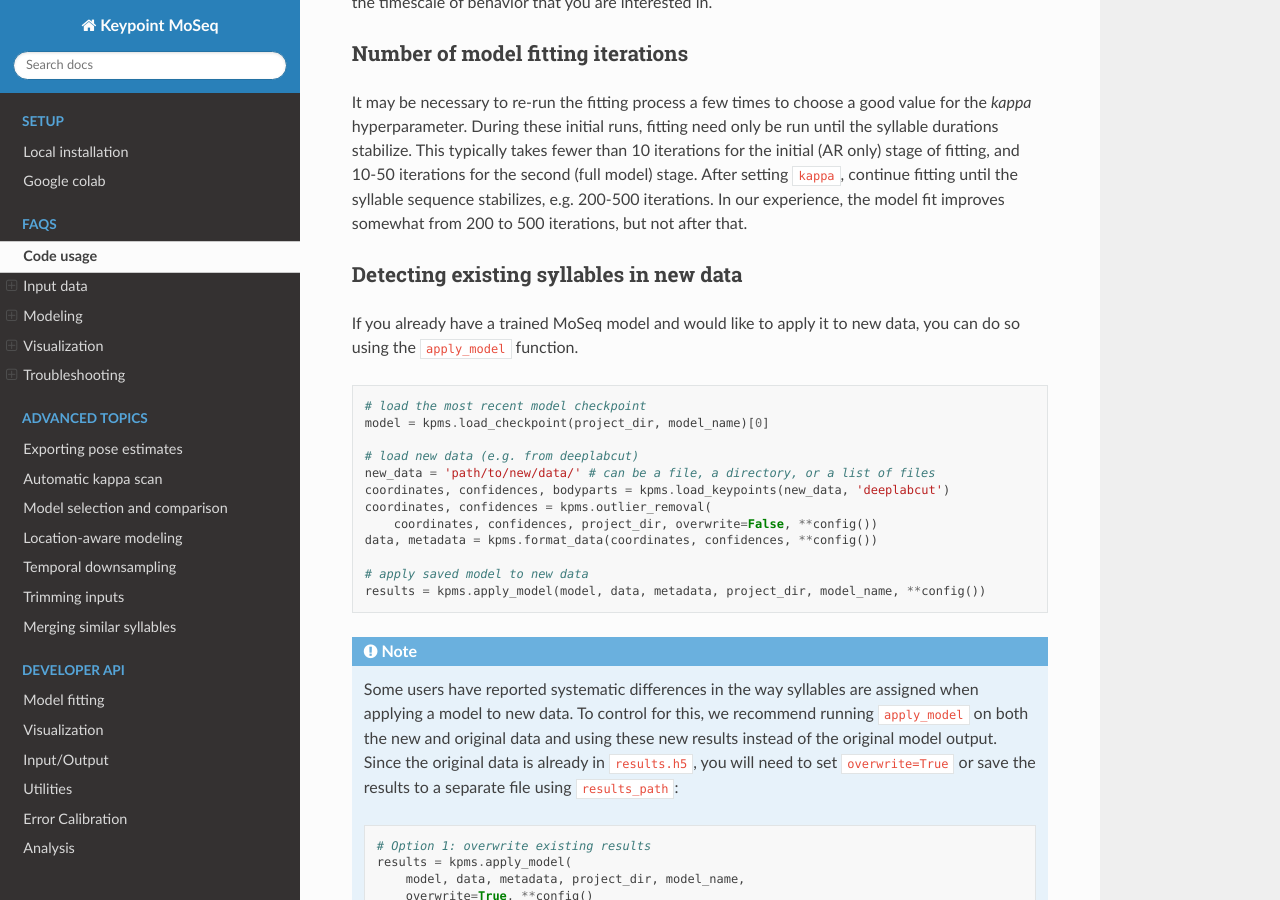
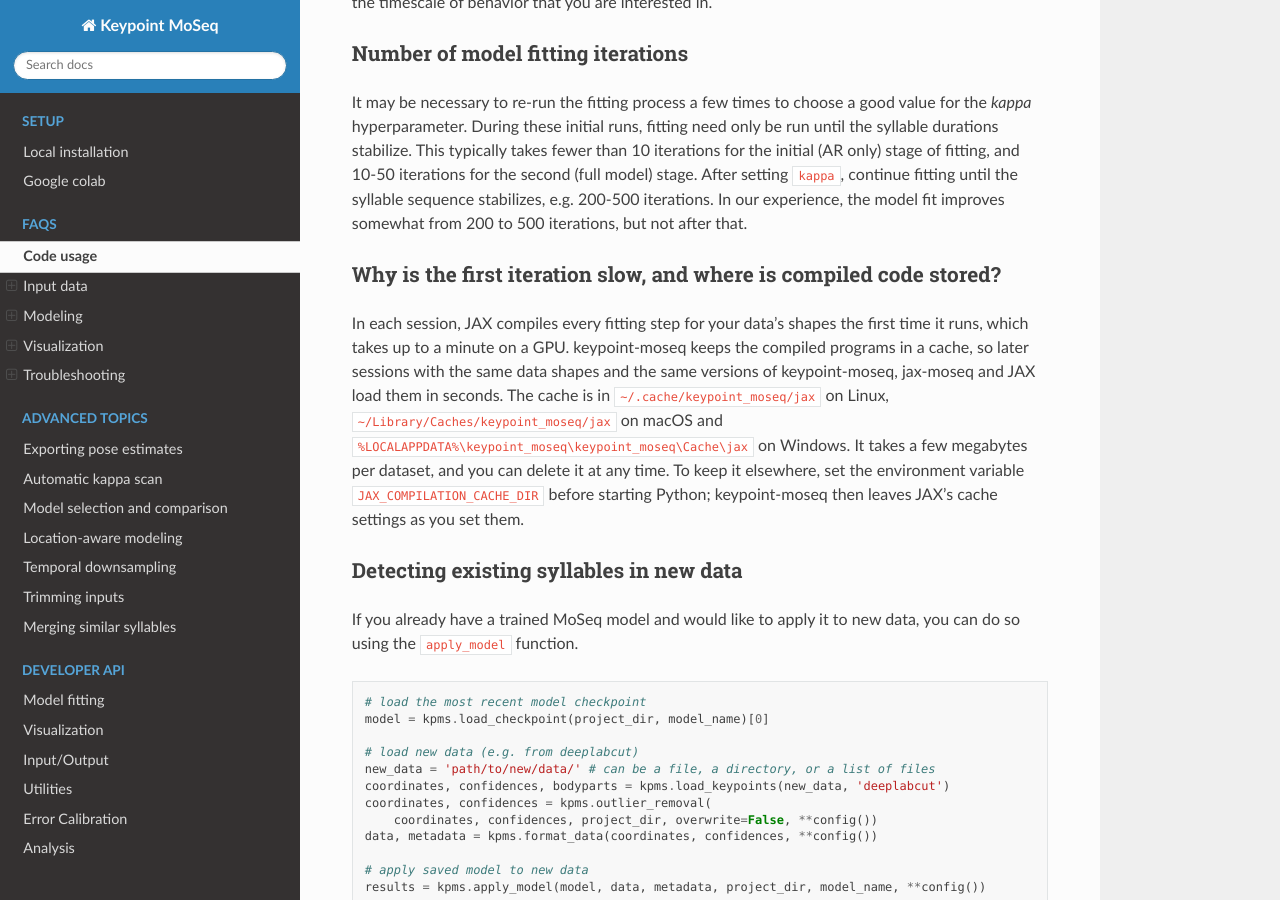
Before and after one commit to dattalab/keypoint-moseq, a Sphinx documentation site: the page built from docs/source/FAQs.rst, in a window 1280 px wide and 900 px high, scrolled down 4598 px. Built offline with Sphinx 7.4.7 and the Read the Docs theme 3.1.0, drawn with Linux system fonts in a browser that asks for light colours; pages that are not in the unit, such as notebooks, are missing from menus.

Commit message:
Explain the compilation cache in the FAQ
A new Modeling entry says why the first iteration is slow, where the
compiled programs are cached on each platform, that the cache can be
deleted, and how to keep it elsewhere.

Co-Authored-By: Claude Opus 5.5 <noreply@anthropic.com>
Claude-Session: https://claude.ai/code/session_016T5JwgvavGbePJTjysvyxY

```diff
--- a/docs/source/FAQs.rst
+++ b/docs/source/FAQs.rst
@@ -140,6 +140,11 @@ For rodents we recommend a target duration of ~400ms (i.e. 12 frames at 30fps),
 Number of model fitting iterations
 ----------------------------------
 It may be necessary to re-run the fitting process a few times to choose a good value for the `kappa` hyperparameter. During these initial runs, fitting need only be run until the syllable durations stabilize. This typically takes fewer than 10 iterations for the initial (AR only) stage of fitting, and 10-50 iterations for the second (full model) stage. After setting ``kappa``, continue fitting until the syllable sequence stabilizes, e.g. 200-500 iterations. In our experience, the model fit improves somewhat from 200 to 500 iterations, but not after that.
+
+
+Why is the first iteration slow, and where is compiled code stored?
+-------------------------------------------------------------------
+In each session, JAX compiles every fitting step for your data's shapes the first time it runs, which takes up to a minute on a GPU. keypoint-moseq keeps the compiled programs in a cache, so later sessions with the same data shapes and the same versions of keypoint-moseq, jax-moseq and JAX load them in seconds. The cache is in ``~/.cache/keypoint_moseq/jax`` on Linux, ``~/Library/Caches/keypoint_moseq/jax`` on macOS and ``%LOCALAPPDATA%\keypoint_moseq\keypoint_moseq\Cache\jax`` on Windows. It takes a few megabytes per dataset, and you can delete it at any time. To keep it elsewhere, set the environment variable ``JAX_COMPILATION_CACHE_DIR`` before starting Python; keypoint-moseq then leaves JAX's cache settings as you set them.
 
 
 Detecting existing syllables in new data
```
